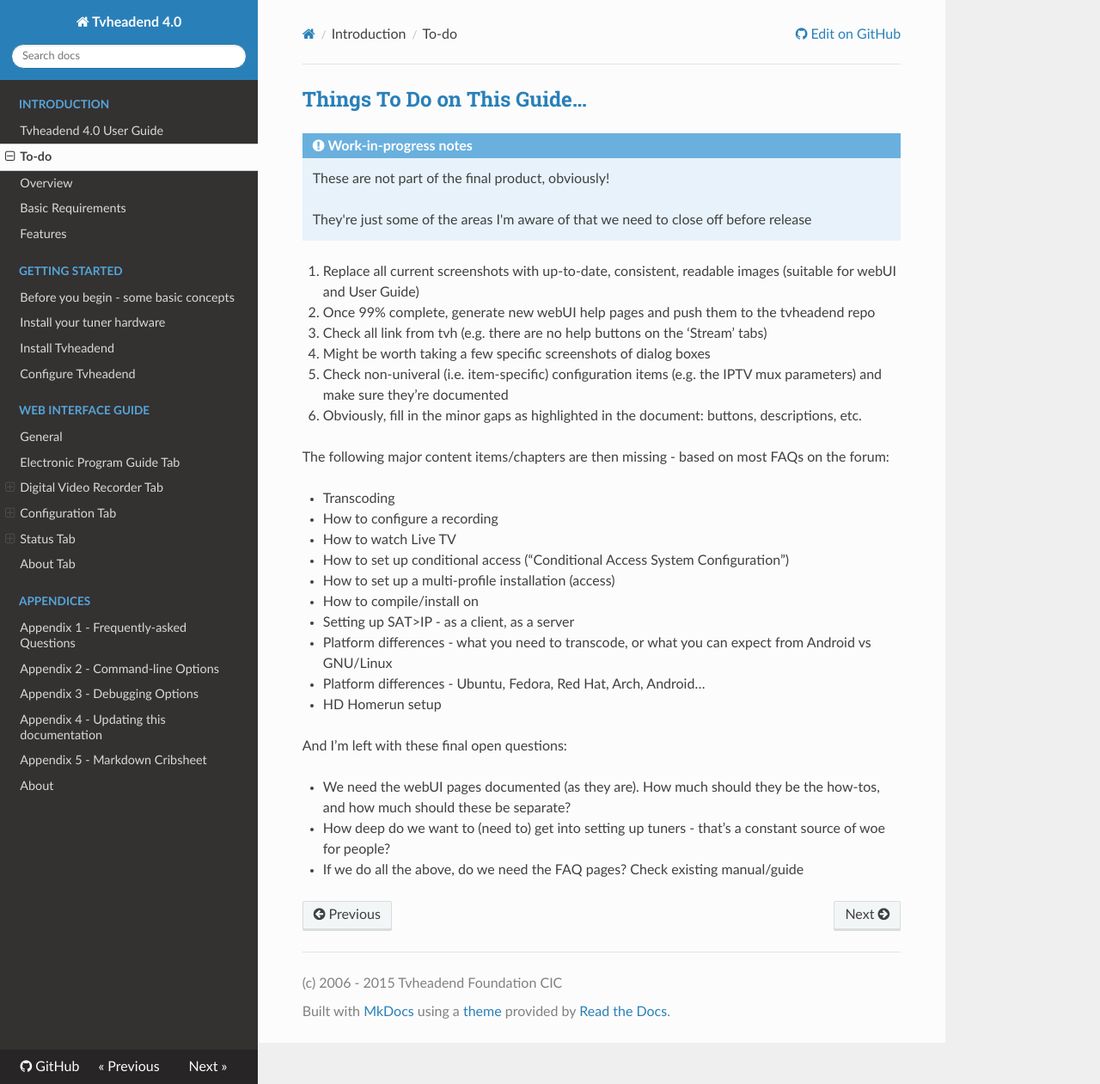
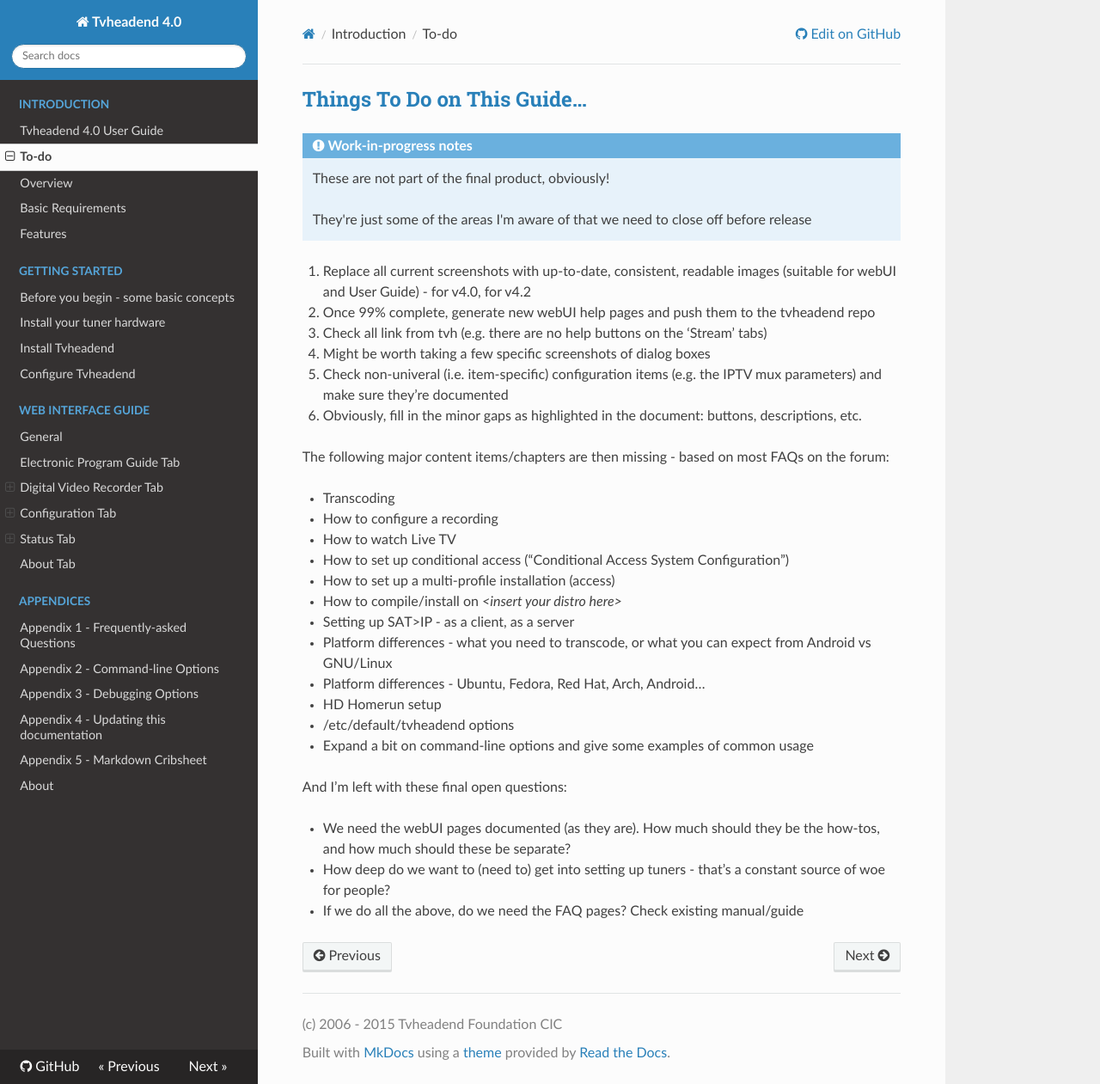
Before and after one commit to tvheadend/tvheadend-documentation, an MkDocs documentation site: the page built from docs/todo.md, in a window 1280 px wide and 1261 px high. Shown: the whole window at 86% size. Built offline with MkDocs 1.6.1, drawn with Linux system fonts in a browser that asks for light colours; nearby versions of some CDN libraries; old or Windows-style settings are respelled for this version of MkDocs.

Commit message:
Todo: some additional thoughts

```diff
--- a/docs/todo.md
+++ b/docs/todo.md
@@ -6,7 +6,7 @@
 of the areas I'm aware of that we need to close off before release</p>
 </div>
 
-1. Replace all current screenshots with up-to-date, consistent, readable images (suitable for webUI and User Guide)
+1. Replace all current screenshots with up-to-date, consistent, readable images (suitable for webUI and User Guide) - for v4.0, for v4.2
 
 4. Once 99% complete, generate new webUI help pages and push them to the tvheadend repo
 
@@ -31,7 +31,7 @@
 
 * How to set up a multi-profile installation (access)
 
-* How to compile/install on <insert your distro here>
+* How to compile/install on _<insert your distro here\>_
 
 * Setting up SAT>IP - as a client, as a server
 
@@ -41,6 +41,10 @@
 
 * HD Homerun setup
 
+* /etc/default/tvheadend options
+
+* Expand a bit on command-line options and give some examples of common usage
+
 And I'm left with these final open questions:
 
 * We need the webUI pages documented (as they are). How much should they be the how-tos, and how much should these be separate?
```
